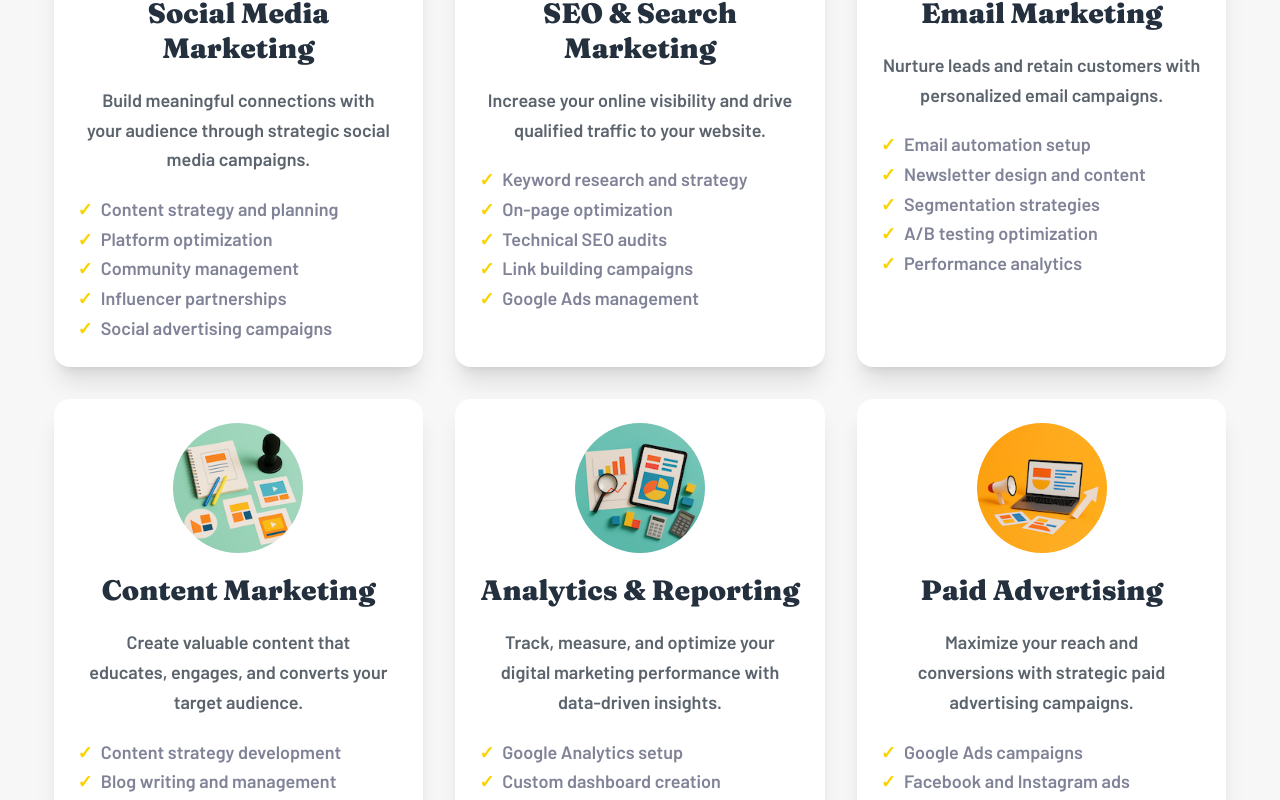
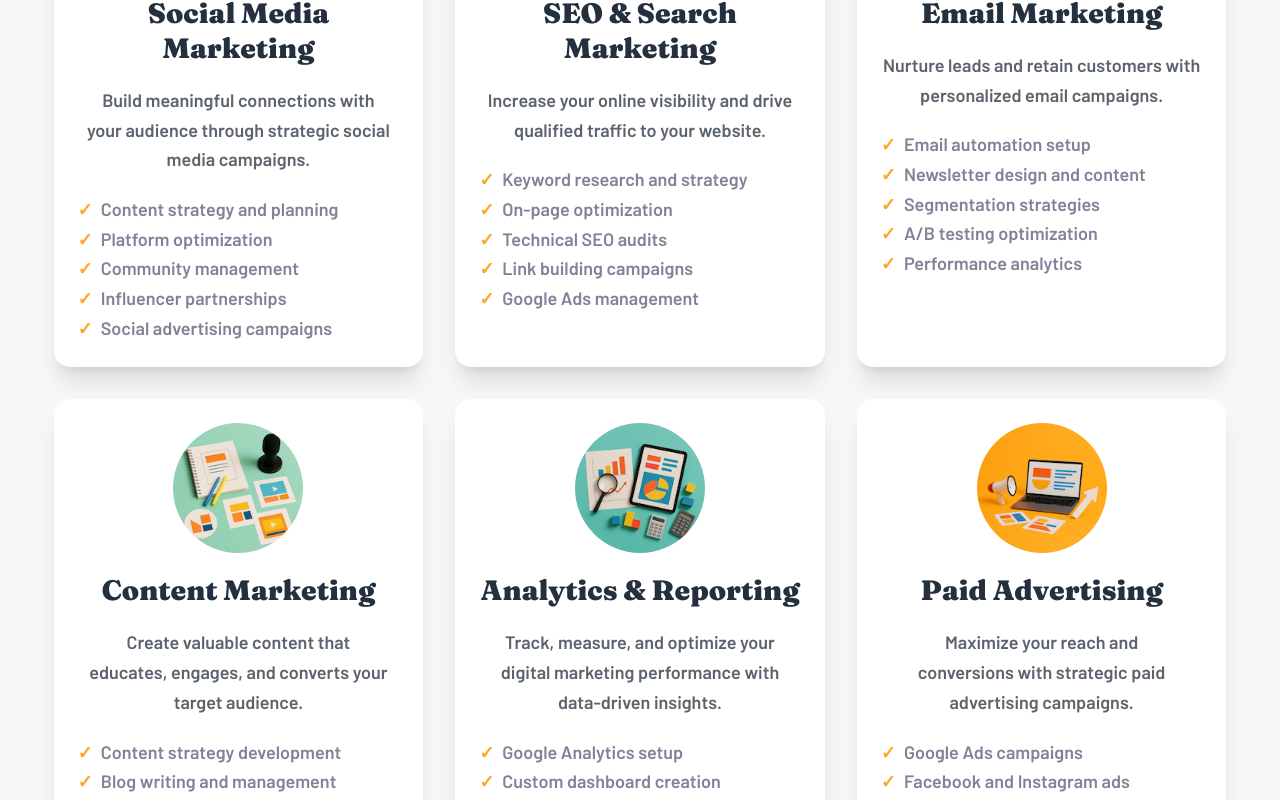
Before and after one commit to JakubM-I/agency-landing-page, a React (Vite) app: page /digital-marketing in a window 1280 px wide. Shown: the part 1480-2280 px from the top of the page. Built offline with nearby package versions, Linux system fonts and the light colour scheme.

Commit message:
List markers color changed

```diff
--- a/src/features/digital-marketing/MarketingServices/index.tsx
+++ b/src/features/digital-marketing/MarketingServices/index.tsx
@@ -17,7 +17,7 @@ const MarketingServices: React.FC<MarketingServicesProps> = ({items, images}) =>
                                 {item.list.map((item, index) => (
                                     <li
                                         key={index}
-                                        className="text-preset-10 text-grey-550 before:content-['✓'] before:text-yellow-500 before:me-2"
+                                        className="text-preset-10 text-grey-550 before:content-['✓'] before:text-[#ffa62b] before:me-2"
                                     >
                                         {item}
                                     </li>
```
